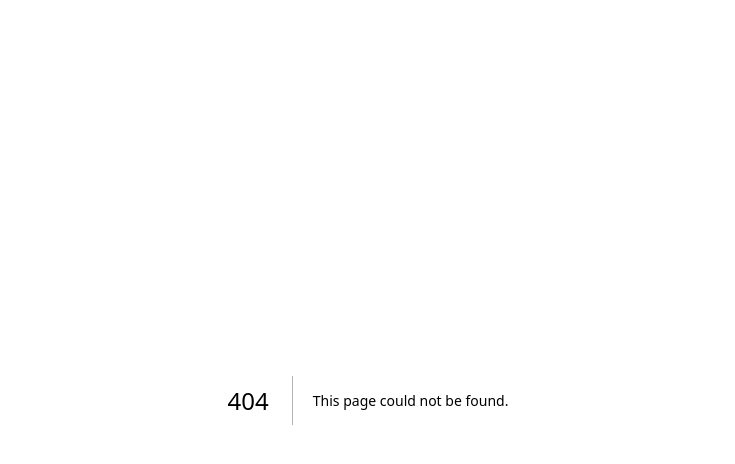
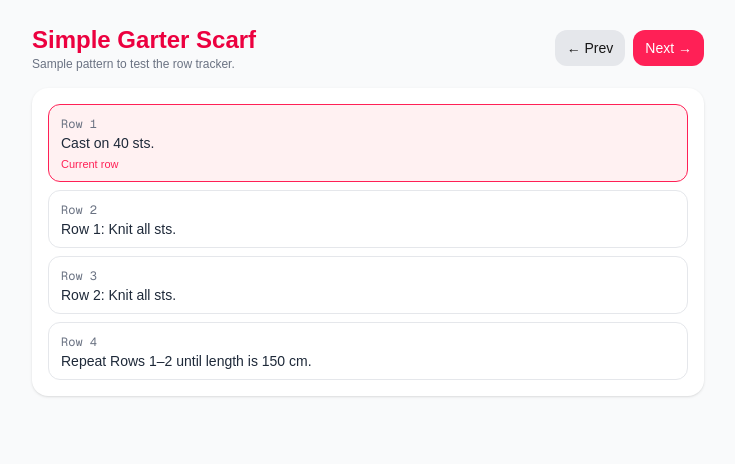
Before and after one commit to meti-guda/knit-forge, a Next.js app in the folder knit-forge/: page /patterns/sample in a window 1280 px wide. Before the commit this address had no page. Shown: the top 464 px of the page, without its empty margins (272-1007 px from the left). Built offline with nearby package versions, Linux system fonts and the light colour scheme.

Commit message:
feat(mod-3): add patterns index and sample pattern tracker

```diff
--- /dev/null
+++ b/knit-forge/app/patterns/page.tsx
@@ -0,0 +1,32 @@
+import Link from "next/link";
+
+export default function PatternsPage() {
+     return (
+          <main className="min-h-screen bg-gray-50 p-6">
+               <h1 className="text-3xl font-bold text-center mb-6 text-rose-600">
+                    🧶 Patterns
+               </h1>
+
+               <div className="max-w-xl mx-auto bg-white rounded-2xl shadow p-5">
+                    <p className="text-sm text-gray-600 mb-3">
+                         This is where your patterns will live. For now, there is one sample pattern.
+                    </p>
+                    <ul className="space-y-2">
+                         <li>
+                              <Link
+                                   href="/patterns/sample"
+                                   className="block px-4 py-3 rounded-xl border hover:bg-rose-50"
+                              >
+                                   <span className="font-semibold text-gray-800">
+                                        Simple Garter Scarf (sample)
+                                   </span>
+                                   <p className="text-xs text-gray-500">
+                                        A dummy pattern to test the tracker.
+                                   </p>
+                              </Link>
+                         </li>
+                    </ul>
+               </div>
+          </main>
+     );
+}
--- /dev/null
+++ b/knit-forge/app/patterns/sample/page.tsx
@@ -0,0 +1,106 @@
+"use client";
+
+import { useState, useEffect } from "react";
+
+type PatternRow = {
+     number: number;
+     instruction: string;
+};
+
+const SAMPLE_ROWS: PatternRow[] = [
+     { number: 1, instruction: "Cast on 40 sts." },
+     { number: 2, instruction: "Row 1: Knit all sts." },
+     { number: 3, instruction: "Row 2: Knit all sts." },
+     { number: 4, instruction: "Repeat Rows 1–2 until length is 150 cm." },
+];
+
+const STORAGE_KEY = "knitforge-pattern-sample-current-row";
+
+export default function SamplePatternPage() {
+     const [currentRow, setCurrentRow] = useState<number>(1);
+
+     useEffect(() => {
+          const saved = localStorage.getItem(STORAGE_KEY);
+          if (saved) {
+               const n = parseInt(saved, 10);
+               if (!Number.isNaN(n)) setCurrentRow(n);
+          }
+     }, []);
+
+     useEffect(() => {
+          localStorage.setItem(STORAGE_KEY, String(currentRow));
+     }, [currentRow]);
+
+     const goNext = () => {
+          setCurrentRow((prev) =>
+               prev < SAMPLE_ROWS[SAMPLE_ROWS.length - 1].number ? prev + 1 : prev
+          );
+     };
+
+     const goPrev = () => {
+          setCurrentRow((prev) => (prev > 1 ? prev - 1 : prev));
+     };
+
+     const jumpTo = (rowNumber: number) => {
+          setCurrentRow(rowNumber);
+     };
+
+     return (
+          <main className="min-h-screen bg-gray-50 p-6">
+               <div className="max-w-2xl mx-auto space-y-4">
+                    <header className="flex items-center justify-between">
+                         <div>
+                              <h1 className="text-2xl font-bold text-rose-600">
+                                   Simple Garter Scarf
+                              </h1>
+                              <p className="text-xs text-gray-500">
+                                   Sample pattern to test the row tracker.
+                              </p>
+                         </div>
+                         <div className="flex gap-2">
+                              <button
+                                   onClick={goPrev}
+                                   className="px-3 py-2 rounded-xl bg-gray-200 text-sm hover:bg-gray-300"
+                              >
+                                   ← Prev
+                              </button>
+                              <button
+                                   onClick={goNext}
+                                   className="px-3 py-2 rounded-xl bg-rose-500 text-sm text-white hover:bg-rose-600"
+                              >
+                                   Next →
+                              </button>
+                         </div>
+                    </header>
+
+                    <section className="bg-white rounded-2xl shadow p-4 space-y-2">
+                         {SAMPLE_ROWS.map((row) => {
+                              const isCurrent = row.number === currentRow;
+                              return (
+                                   <button
+                                        key={row.number}
+                                        onClick={() => jumpTo(row.number)}
+                                        className={[
+                                             "w-full text-left px-3 py-2 rounded-xl border text-sm",
+                                             isCurrent
+                                                  ? "border-rose-500 bg-rose-50"
+                                                  : "border-gray-200 hover:bg-gray-50",
+                                        ].join(" ")}
+                                   >
+                                        <span className="font-mono text-xs text-gray-500">
+                                             Row {row.number}
+                                        </span>
+                                        <p className="text-gray-800">{row.instruction}</p>
+                                        {isCurrent && (
+                                             <p className="text-[11px] text-rose-500 mt-1">
+                                                  Current row
+                                             </p>
+                                        )}
+                                   </button>
+                              );
+                         })}
+                    </section>
+               </div>
+          </main>
+     );
+}
```
Also changed, not shown: 1 other file (tests, documents, lock files or other folders).
